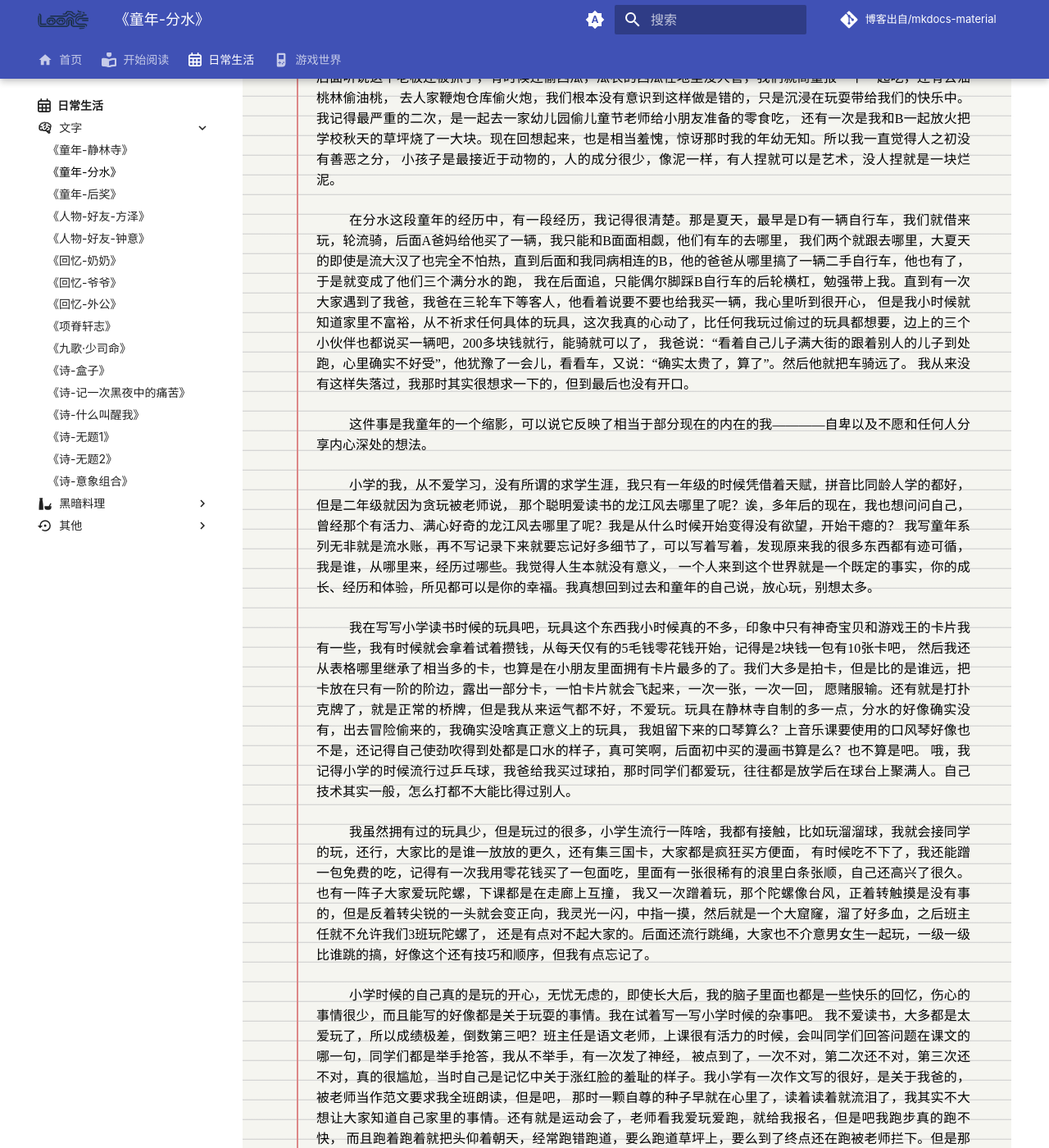
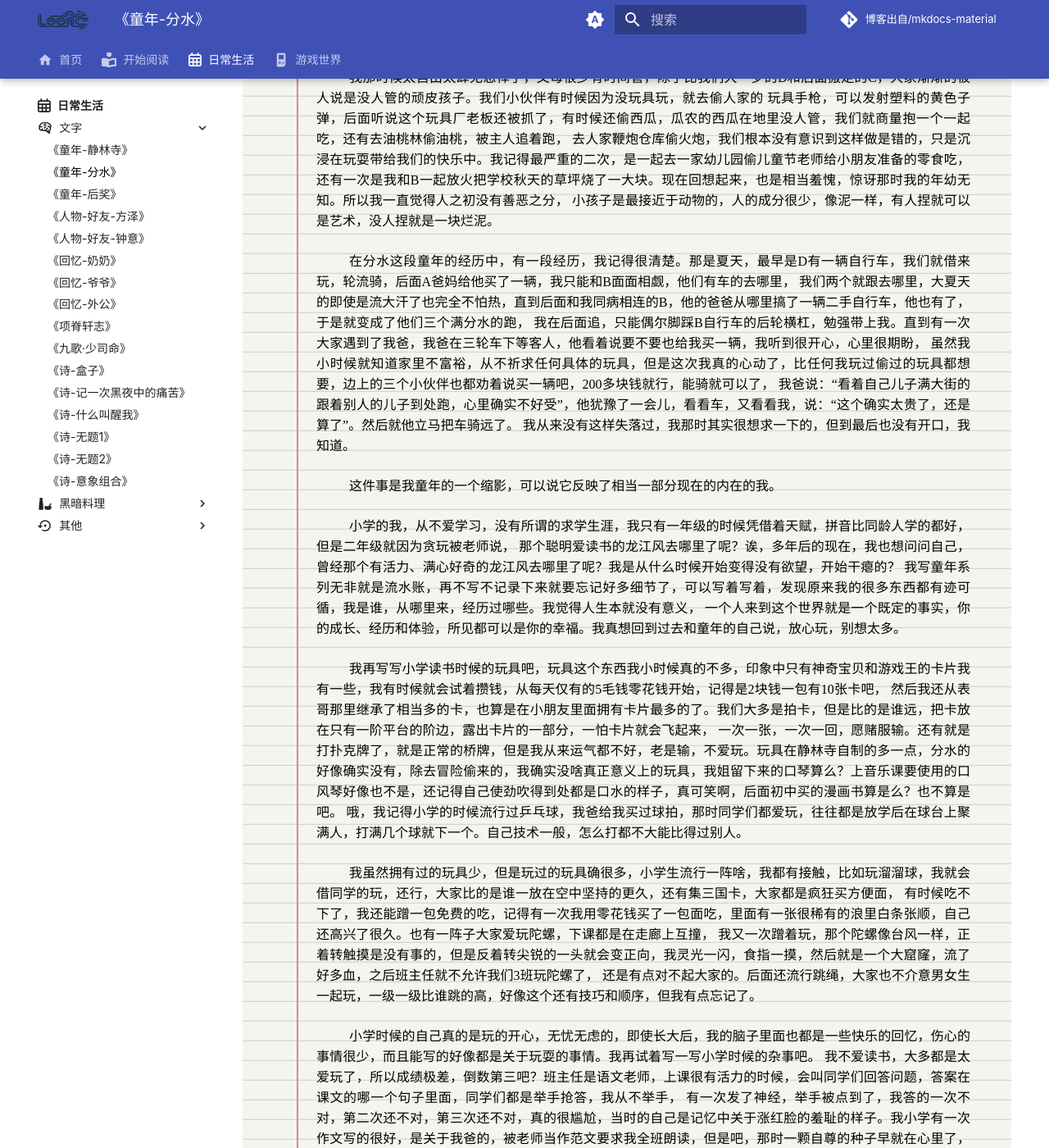
Before and after one commit to 971230/971230.github.io, an MkDocs documentation site: the page built from docs/日常/文字/童年-分水.md, in a window 1280 px wide and 1400 px high, scrolled down 2256 px. Shown: the whole window at 82% size. Built offline with MkDocs 1.6.1 and Material for MkDocs 9.7.7, drawn with Linux system fonts in a browser that asks for light colours; some web fonts are replaced; comment, search, counter and statistics services are not loaded; some of the changed text lies outside the part shown.

Commit message:
错别字纠正

```diff
--- a/docs/日常/文字/童年-分水.md
+++ b/docs/日常/文字/童年-分水.md
@@ -13,13 +13,13 @@ hide:
 
 <p>
 我第一次来到分水，是在我6岁那年，因为我记事后是外公外婆在后奖带大的，所以那时我已经在后奖读过学前班了，来分水第一件事情就是上小学。
-我家穷，又算是外地来打工的，需要借读，只能去西关小学，实验小学不收，那时的实验刚刚建校，房子、基建、教学设施都是新的。我姐就没凑到“好时候”，我姐总是凑不到好时候。
+我家穷，又算是外地来打工的，按照当时的政策需要借读，只能去西关小学，实验小学是不收的，那时的实验刚刚建校，房子、基建、教学设施都是新的。我姐就没凑到“好时候”，我姐总是凑不到好时候。
 我爸想着儿子读书如果有机会还是去实验小学，毕竟那里的一些都要好一点，我要是入学算是第一届可以读完第一个6年的学生。于是我爸就去想办法见教学主任，
-偷摸着送他一个金华火腿，有给了点钱，求了一下，于是我算是正式入学了。
+偷摸着送了他一个金华火腿，又给了点钱，求了一下，于是我算是正式入学了。
 </p>
 
 <p>
-那时的爸爸妈妈都好年轻啊，都有劲，我爸就踩三轮拉人，一个人一趟3块钱，从2004年开始就一直干，早上很早出门，天黑回家，我妈妈就在制笔厂做工，制笔产业是分水经济的支柱产业，
+那时的爸爸妈妈都好年轻啊，都有劲，我爸就踩三轮车拉人，一个人一趟3块钱，从2004年开始就一直干，早上很早出门，天黑回家，我妈妈就在制笔厂做工，制笔产业是分水经济的支柱产业，
 吸引了好多外来的打工人，那时有好多好多的大小厂，各种作坊，各种产业工人，我妈妈就在里面组装圆珠笔，一做就是一天。
 </P>
 
@@ -31,22 +31,21 @@ hide:
 </P>
 
 <p>
-我们一家最早是住在分水最老的菜市场边的群租房，印象中有7层，一层是商贩店铺 ，背面是菜市场的一部分，二楼到七楼是全是外租的，我家住在三楼。
-同样的一层楼有10几间房间，也全部住着外来务工的住户，江西、安徽、贵州都有，或者像我们一样周边的县市。厕所是公共厕所，那时还是分男女的，只有两个坑，
-有时候会遇到素质低的不冲水，或者厕所坏了，或者拉到边上的，都只能强忍着心里的膈应。走廊上常常是垃圾和瓜子花生壳，还有痰，后面好了一点，好像有专门的人打扫，房东么？
-背面朝向菜市场商户的一面，他们的店面顶，都是被住户丢慢的垃圾，偶尔有向下泼生活用水的。这挺像周星驰《功夫》里面的猪笼城寨的。
-每一间房子不大，我们一家住在大概10多平米的地方，我姐姐单独住一张竹板折叠床，我和爸爸妈妈一起睡一张木床。那时自己从来真的很顽皮，有一次把我姐姐的床跳折了，
-爸只能找几块砖头垫上，勉强也能睡。外面有一个窗台，一家洗衣做饭洗漱都在这个2平米的地方了。我们住在走廊的尽头，尽头还有一户，也是静林寺的老乡，就是强强他们一家，
-两家一起用统一的铁门和其它房间隔开，钥匙是共用的。再往外走三间房，是我奶奶的哥哥一家，他们年级比我爸妈大不少，我叫舅爷爷吧，是做药材生意的，
-那时我认得三七、人参、灵芝、枸杞和金银花，还有蛤蚧和蕲蛇。
-
+我们一家最早是住在分水最老的菜市场边的群租房，印象中有7层，一层是商贩店铺 ，背面是菜市场的一部分，二楼到七楼全是外租的，我家住在三楼。
+同样的一层楼有10几间房间，也全部住着外来务工的住户，江西、安徽、贵州都有，或者像我们一样周边的县市。厕所是公共厕所，女左男右，一边只有两个坑，
+有时候会遇到素质低的不冲水，或者厕所坏了，或者拉到边上的，都只能强忍着心里的膈应。走廊上常常是垃圾和瓜子花生壳，还有痰，后面好了一点，好像是有专门的人打扫，房东么？
+背面朝向菜市场商户的一面，他们的店面的平顶，都是被住户丢满的垃圾，偶尔有向下泼生活用水的。这挺像周星驰《功夫》里面的猪笼城寨的。
+每一间房子不大，我们一家住在大概10多平米的地方，我姐姐单独住一张竹板折叠床，我和爸爸妈妈一起睡一张木床，木床还是单人床。那时自己真的很顽皮，有一次把我姐姐的床跳折了，
+爸只能找几块砖头从下面垫上，勉强也能睡，时不时的还需要调整掉落的砖头。外面有一个窗台，一家洗衣做饭洗漱都在这个2平米的地方了。我们住在走廊的尽头，尽头还有一户，也是静林寺的老乡，
+就是强强他们一家，两家一起用统一的铁门和其它房间隔开，钥匙是共用的。再往外走三间房，是我奶奶的哥哥一家，他们年级比我爸妈大不少，我叫舅爷爷吧，是做药材生意的，
+那时我就认得三七、人参、灵芝、枸杞和金银花，还有蛤蚧和蕲蛇。
 </P>
 
 <p>
 那时是什么时候啊？好像是2005年吧，是一个我爸爸用诺基亚联通卡，我妈妈用小灵通的年代，那时候还有BB机用，3000一个月是我爸妈讨论家常时候遥不可及的薪资。
 分水满大街的黄包车，制笔厂房的工人全部爆满，打笔杆的机器模子工好像不用休息，半夜也在工作，南边省道309北边部分都是大片的农田荒地未开垦，
 那时候的武盛街还不叫武盛古街，到处都是卖衣服的店，配钥匙的摊贩也有专门的点位，招待所还不是现在的文体中心。我就在这样的分水肆意奔跑，在街边闲逛，
-爱看电视，到邻居舅爷爷家搬个小凳子，长辈们叫我做远一点我都不肯。
+爱看电视，到邻居舅爷爷家搬个小凳子，长辈们叫我坐远一点我都不肯。
 </P>
 
 <p>
@@ -74,24 +73,24 @@ hide:
 </P>
 
 <p>
-电视机好啊，我用他看动漫，追动画城，看电影频道，看佳片有约，看新闻联播，看纪录片，我自己的世界观不仅仅从书本上构建，也从这台电视开始。
+电视机好啊，我用他看动漫，追动画城，看电影频道，看佳片有约，看新闻联播，看样式纪录片，知道了肺鱼和猎豹，我自己的世界观不仅仅从书本上构建，也从这台电视开始。
 那时的电视只有30几个频道，而且还有一些是不能放的，还有的是专门的广告购物频道，所以也常常是翻遍了，都没有想看的。爸妈不让我和我姐一次看的太久，说电视机放久了，屁股会烧坏，
 有时候刮风下雨打雷，也叫我们立刻把插头拔出来，打雷可能把电视打坏。可能那时候的电视就是如此吧。电视机在那时候太抢手了，有一次我放学回来在看动画片，
-后面我姐也放学回来了，她抢过我的遥控机，翻到了音乐频道，我不肯就去争抢，她实在不耐烦了给我一顿摔，我还被抓破皮了。我姐有一个MP3，那时候想听歌不是想听就听，
-需要去电脑上下载到MP3里面，而我姐有时候会看音乐频道的排行榜，谁谁出新歌了，会在这里放一段，她就拿起纸笔记录歌名，遇到爱听的就记下来，好去教室教学电脑下载，
+后面我姐也放学回来了，她抢过我的遥控机，翻到了音乐频道，我不肯就去争抢，她实在不耐烦了给我一顿摔，我的手还被抓破皮了。我姐有一个MP3，那时候想听歌不是想听就听，
+需要去电脑上下载文件到MP3里面，而我姐有时候会看音乐频道的排行榜，谁谁出新歌了，会在这里放一段，她就拿起纸笔记录歌名，遇到爱听的就记下来，后面好去教室的教学电脑下载，
 周杰伦、林俊杰、王心凌啥啥的歌都有。而更多时候，我们两个是一起看，我们一起追超级女生(没记错的话，但2005年超女太早了一点)，她打赌第一名是周笔畅，我那时觉得是李宇春，
 后面还追快乐女声，曾轶可，刘惜君，郁可唯啥的。
 </P>
 
 <p>
-那时候的分水治安不太好，因为到处都是外来务工的人，本身对孩子疏于管教，大一点的孩子会敲诈勒索，我有一次刚从付费浴室从来回家，被一个大约成年的黄毛拦住，
-他的头发遮住了半边脸，上来就是要我的钱，还打我，我只能把钱给他。回家告诉爸妈后第二天，警察就在网吧抓到他了，它是惯犯，而且敲诈了很多钱。
-而这只是那时分水常有的事情，那会儿常有聚众群殴，赌博。而这样的环境也对我产生了许多不好的影响。
+那时候的分水治安不太好，因为到处都是外来务工的人，本身对孩子疏于管教，大一点的孩子会敲诈勒索，我有一次刚从付费浴室出来回家，被一个大约成年的黄毛拦住，
+他的头发遮住了半边脸，上来就是要我的钱，还打我，我只能把钱给他。回家告诉爸妈后第二天，警察就在网吧抓到他了，他是惯犯，而且敲诈了很多钱。
+而这只是那时分水常常发生的事情，那会儿常有聚众群殴，赌博，所以当地人对外来的多少有一点偏见。而这样的环境也对我产生了许多不好的影响。
 </P>
 
 <p>
-我那时候太自由太肆无忌惮了，父母很少有时间管，除了比我们大一岁的D和后面搬走的C，也渐渐的被人说是没人管的顽皮孩子。我们小伙伴有时候因为没玩具玩，就去偷人家的
-玩具手枪，可以发射塑料的黄色子弹，后面听说这个老板还被抓了，有时候还偷西瓜，瓜农的西瓜在地里没人管，我们就商量报一个一起吃，还有去油桃林偷油桃，
+我那时候太自由太肆无忌惮了，父母很少有时间管，除了比我们大一岁的D和后面搬走的C，大家渐渐的被人说是没人管的顽皮孩子。我们小伙伴有时候因为没玩具玩，就去偷人家的
+玩具手枪，可以发射塑料的黄色子弹，后面听说这个玩具厂老板还被抓了，有时候还偷西瓜，瓜农的西瓜在地里没人管，我们就商量抱一个一起吃，还有去油桃林偷油桃，被主人追着跑，
 去人家鞭炮仓库偷火炮，我们根本没有意识到这样做是错的，只是沉浸在玩耍带给我们的快乐中。我记得最严重的二次，是一起去一家幼儿园偷儿童节老师给小朋友准备的零食吃，
 还有一次是我和B一起放火把学校秋天的草坪烧了一大块。现在回想起来，也是相当羞愧，惊讶那时我的年幼无知。所以我一直觉得人之初没有善恶之分，
 小孩子是最接近于动物的，人的成分很少，像泥一样，有人捏就可以是艺术，没人捏就是一块烂泥。
@@ -99,56 +98,55 @@ hide:
 
 <p>
 在分水这段童年的经历中，有一段经历，我记得很清楚。那是夏天，最早是D有一辆自行车，我们就借来玩，轮流骑，后面A爸妈给他买了一辆，我只能和B面面相觑，他们有车的去哪里，
-我们两个就跟去哪里，大夏天的即使是流大汉了也完全不怕热，直到后面和我同病相连的B，他的爸爸从哪里搞了一辆二手自行车，他也有了，于是就变成了他们三个满分水的跑，
-我在后面追，只能偶尔脚踩B自行车的后轮横杠，勉强带上我。直到有一次大家遇到了我爸，我爸在三轮车下等客人，他看着说要不要也给我买一辆，我心里听到很开心，
-但是我小时候就知道家里不富裕，从不祈求任何具体的玩具，这次我真的心动了，比任何我玩过偷过的玩具都想要，边上的三个小伙伴也都说买一辆吧，200多块钱就行，能骑就可以了，
-我爸说：“看着自己儿子满大街的跟着别人的儿子到处跑，心里确实不好受”，他犹豫了一会儿，看看车，又说：“确实太贵了，算了”。然后他就把车骑远了。
-我从来没有这样失落过，我那时其实很想求一下的，但到最后也没有开口。
+我们两个就跟去哪里，大夏天的即使是流大汗了也完全不怕热，直到后面和我同病相连的B，他的爸爸从哪里搞了一辆二手自行车，他也有了，于是就变成了他们三个满分水的跑，
+我在后面追，只能偶尔脚踩B自行车的后轮横杠，勉强带上我。直到有一次大家遇到了我爸，我爸在三轮车下等客人，他看着说要不要也给我买一辆，我听到很开心，心里很期盼，
+虽然我小时候就知道家里不富裕，从不祈求任何具体的玩具，但是这次我真的心动了，比任何我玩过偷过的玩具都想要，边上的三个小伙伴也都劝着说买一辆吧，200多块钱就行，能骑就可以了，
+我爸说：“看着自己儿子满大街的跟着别人的儿子到处跑，心里确实不好受”，他犹豫了一会儿，看看车，又看看我，说：“这个确实太贵了，还是算了”。然后就他立马把车骑远了。
+我从来没有这样失落过，我那时其实很想求一下的，但到最后也没有开口，我知道。
 </P>
 
 <p>
-这件事是我童年的一个缩影，可以说它反映了相当于部分现在的内在的我————自卑以及不愿和任何人分享内心深处的想法。
+这件事是我童年的一个缩影，可以说它反映了相当一部分现在的内在的我。
 </P>
 
 <p>
 小学的我，从不爱学习，没有所谓的求学生涯，我只有一年级的时候凭借着天赋，拼音比同龄人学的都好，但是二年级就因为贪玩被老师说，
 那个聪明爱读书的龙江风去哪里了呢？诶，多年后的现在，我也想问问自己，曾经那个有活力、满心好奇的龙江风去哪里了呢？我是从什么时候开始变得没有欲望，开始干瘪的？
-我写童年系列无非就是流水账，再不写记录下来就要忘记好多细节了，可以写着写着，发现原来我的很多东西都有迹可循，我是谁，从哪里来，经历过哪些。我觉得人生本就没有意义，
+我写童年系列无非就是流水账，再不写不记录下来就要忘记好多细节了，可以写着写着，发现原来我的很多东西都有迹可循，我是谁，从哪里来，经历过哪些。我觉得人生本就没有意义，
 一个人来到这个世界就是一个既定的事实，你的成长、经历和体验，所见都可以是你的幸福。我真想回到过去和童年的自己说，放心玩，别想太多。
 </P>
 
 <p>
-我在写写小学读书时候的玩具吧，玩具这个东西我小时候真的不多，印象中只有神奇宝贝和游戏王的卡片我有一些，我有时候就会拿着试着攒钱，从每天仅有的5毛钱零花钱开始，记得是2块钱一包有10张卡吧，
-然后我还从表格哪里继承了相当多的卡，也算是在小朋友里面拥有卡片最多的了。我们大多是拍卡，但是比的是谁远，把卡放在只有一阶的阶边，露出一部分卡，一怕卡片就会飞起来，一次一张，一次一回，
-愿赌服输。还有就是打扑克牌了，就是正常的桥牌，但是我从来运气都不好，不爱玩。玩具在静林寺自制的多一点，分水的好像确实没有，出去冒险偷来的，我确实没啥真正意义上的玩具，
-我姐留下来的口琴算么？上音乐课要使用的口风琴好像也不是，还记得自己使劲吹得到处都是口水的样子，真可笑啊，后面初中买的漫画书算是么？也不算是吧。
-哦，我记得小学的时候流行过乒乓球，我爸给我买过球拍，那时同学们都爱玩，往往都是放学后在球台上聚满人。自己技术其实一般，怎么打都不大能比得过别人。
+我再写写小学读书时候的玩具吧，玩具这个东西我小时候真的不多，印象中只有神奇宝贝和游戏王的卡片我有一些，我有时候就会试着攒钱，从每天仅有的5毛钱零花钱开始，记得是2块钱一包有10张卡吧，
+然后我还从表哥那里继承了相当多的卡，也算是在小朋友里面拥有卡片最多的了。我们大多是拍卡，但是比的是谁远，把卡放在只有一阶平台的阶边，露出卡片的一部分，一怕卡片就会飞起来，
+一次一张，一次一回，愿赌服输。还有就是打扑克牌了，就是正常的桥牌，但是我从来运气都不好，老是输，不爱玩。玩具在静林寺自制的多一点，分水的好像确实没有，除去冒险偷来的，我确实没啥真正意义上的玩具，我姐留下来的口琴算么？上音乐课要使用的口风琴好像也不是，还记得自己使劲吹得到处都是口水的样子，真可笑啊，后面初中买的漫画书算是么？也不算是吧。
+哦，我记得小学的时候流行过乒乓球，我爸给我买过球拍，那时同学们都爱玩，往往都是放学后在球台上聚满人，打满几个球就下一个。自己技术一般，怎么打都不大能比得过别人。
 </P>
 
 <p>
-我虽然拥有过的玩具少，但是玩过的很多，小学生流行一阵啥，我都有接触，比如玩溜溜球，我就会接同学的玩，还行，大家比的是谁一放放的更久，还有集三国卡，大家都是疯狂买方便面，
+我虽然拥有过的玩具少，但是玩过的玩具确很多，小学生流行一阵啥，我都有接触，比如玩溜溜球，我就会借同学的玩，还行，大家比的是谁一放在空中坚持的更久，还有集三国卡，大家都是疯狂买方便面，
 有时候吃不下了，我还能蹭一包免费的吃，记得有一次我用零花钱买了一包面吃，里面有一张很稀有的浪里白条张顺，自己还高兴了很久。也有一阵子大家爱玩陀螺，下课都是在走廊上互撞，
-我又一次蹭着玩，那个陀螺像台风，正着转触摸是没有事的，但是反着转尖锐的一头就会变正向，我灵光一闪，中指一摸，然后就是一个大窟窿，溜了好多血，之后班主任就不允许我们3班玩陀螺了，
-还是有点对不起大家的。后面还流行跳绳，大家也不介意男女生一起玩，一级一级比谁跳的搞，好像这个还有技巧和顺序，但我有点忘记了。
+我又一次蹭着玩，那个陀螺像台风一样，正着转触摸是没有事的，但是反着转尖锐的一头就会变正向，我灵光一闪，食指一摸，然后就是一个大窟窿，流了好多血，之后班主任就不允许我们3班玩陀螺了，
+还是有点对不起大家的。后面还流行跳绳，大家也不介意男女生一起玩，一级一级比谁跳的高，好像这个还有技巧和顺序，但我有点忘记了。
 </P>
 
 <p>
-小学时候的自己真的是玩的开心，无忧无虑的，即使长大后，我的脑子里面也都是一些快乐的回忆，伤心的事情很少，而且能写的好像都是关于玩耍的事情。我在试着写一写小学时候的杂事吧。
-我不爱读书，大多都是太爱玩了，所以成绩极差，倒数第三吧？班主任是语文老师，上课很有活力的时候，会叫同学们回答问题在课文的哪一句，同学们都是举手抢答，我从不举手，有一次发了神经，
-被点到了，一次不对，第二次还不对，第三次还不对，真的很尴尬，当时自己是记忆中关于涨红脸的羞耻的样子。我小学有一次作文写的很好，是关于我爸的，被老师当作范文要求我全班朗读，但是吧，
-那时一颗自尊的种子早就在心里了，读着读着就流泪了，我其实不大想让大家知道自己家里的事情。还有就是运动会了，老师看我爱玩爱跑，就给我报名，但是吧我跑步真的跑不快，
-而且跑着跑着就把头仰着朝天，经常跑错跑道，要么跑道草坪上，要么到了终点还在跑被老师拦下。但是那种只是奔跑，看着蓝天，没有终点的感觉，我还记得。还有就是校外的摊贩了，学生多，生意热闹，
+小学时候的自己真的是玩的开心，无忧无虑的，即使长大后，我的脑子里面也都是一些快乐的回忆，伤心的事情很少，而且能写的好像都是关于玩耍的事情。我再试着写一写小学时候的杂事吧。
+我不爱读书，大多都是太爱玩了，所以成绩极差，倒数第三吧？班主任是语文老师，上课很有活力的时候，会叫同学们回答问题，答案在课文的哪一个句子里面，同学们都是举手抢答，我从不举手，
+有一次发了神经，举手被点到了，我答的一次不对，第二次还不对，第三次还不对，真的很尴尬，当时的自己是记忆中关于涨红脸的羞耻的样子。我小学有一次作文写的很好，是关于我爸的，被老师当作范文要求我全班朗读，但是吧，那时一颗自尊的种子早就在心里了，读着读着就流泪了，我其实不大想让大家知道自己家里的事情。还有就是运动会了，老师看我爱玩爱跑，就给我报名，但是吧我跑步真的跑不快，
+而且跑着跑着就把头仰着朝天，经常跑错跑道，要么跑到草坪上，要么到了终点还在跑被老师拦下。但是那种只是奔跑，看着蓝天，没有终点的感觉，我还记得。还有就是校外的摊贩了，学生多，生意热闹，
 卖吃的就是油炸和烧烤，炸里脊肉条，很香，卖卡片和抽奖的小推车，卖烤红薯的，卖纸笔学习用品的，当时一条街都是，上下学都拥堵的很，自己常常花一些钱买买这买买那的。后面零花钱涨到1块钱了，
 自己就会买卡，但是我从不抽奖，我从小就自知运气不大好。
 </P>
 
 <p>
-还有些什么事情呢？是A拉的绿色的屎，拉着我们去看？还是偷偷骑陌生商贩的三轮车？亦或者小伙伴彼此间的矛盾？或者是掩埋淋雨冻死狸花猫？都有的，都是真的，我活过，我是一个有童年的人，真真实实，曾经存在过。
+还有些什么事情呢？是A拉的绿色的屎，拉着我们去看？还是偷偷骑陌生商贩的三轮车？亦或者小伙伴彼此间的矛盾？或者是掩埋淋雨冻死的狸花猫？都有的，都是真的，我活过，
+我是一个有童年的人，真真实实，曾经存在过。
 </P>
 
 <p>
-我们一家在“独栋别墅”住了几年，后面又不知道啥原因，我爸又租了一家移民村拆迁户四层房中的第二层，一层有四间房，两间卧室，一间厨房一间厕所，当时我和我姐都很坚持说要都租下来，但是最后还是
-没去租那“多”出来的一间卧室。东关移民村曾经都是分水大坝下面的村名，分水造了水库后就搬到这里了，房子一排一排的，很有规律，大家要么自己住要么就是租出去，要么就是给人做生意，开厂。
+我们一家在“独栋别墅”住了几年，后面又不知道啥原因，我爸又租了一家移民村拆迁户四层房中的第二层，一层有四间房，两间卧室，一间厨房一间厕所，当时我和我姐都很坚持说要都租下来，但是最后我爸还是
+没去租那“多”出来的一间卧室。东关移民村曾经都是分水大坝下面的村民，分水造了水库后就搬到这里了，房子一排一排的，很有规律，大家要么自己住要么就是租出去，要么就是给人做生意，开厂。
 这个时候我已经初二了吧，我记不清楚了。
 </P>
 
```
Also changed, not shown: other parts of docs/日常/文字/童年-分水.md (+2 -2 lines).
